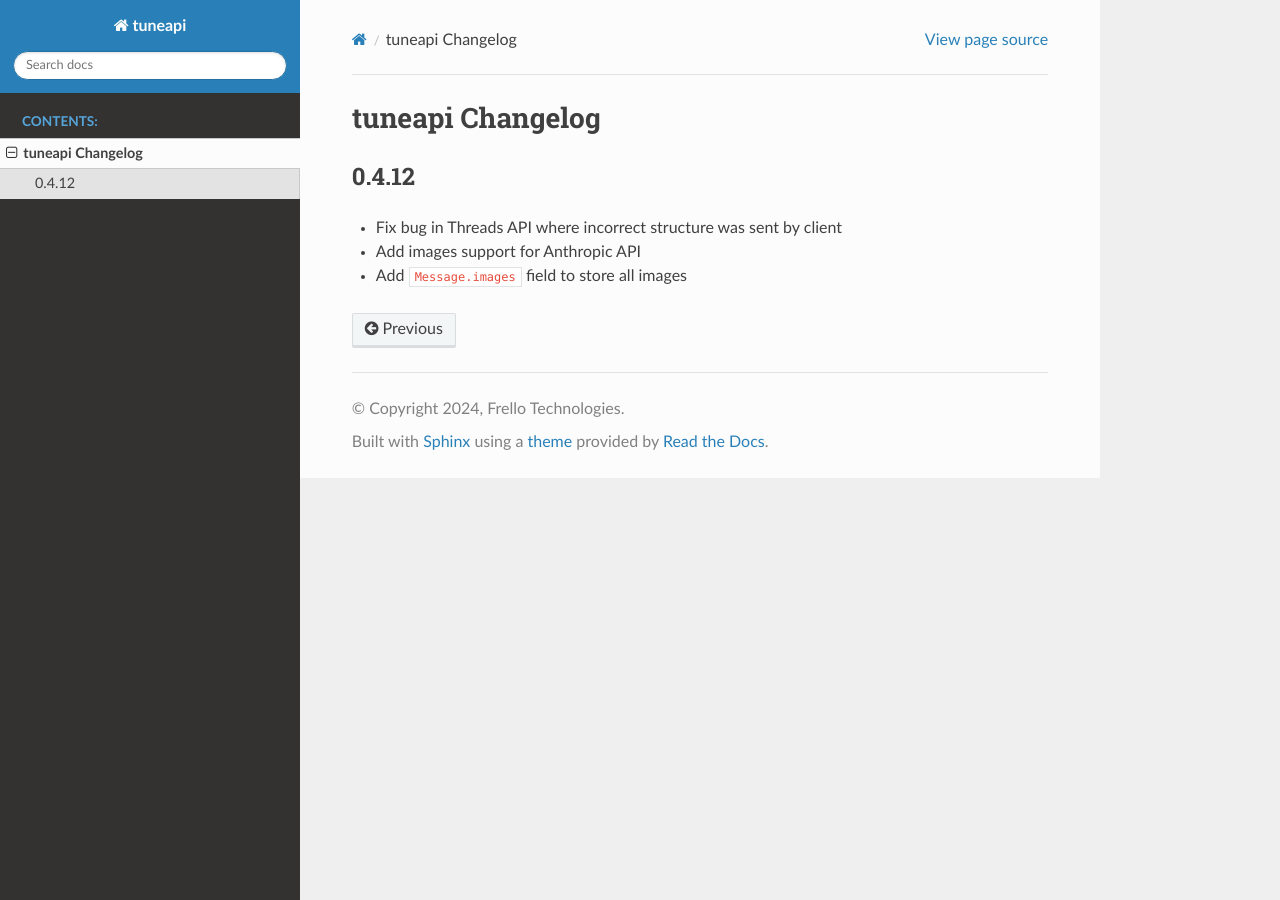
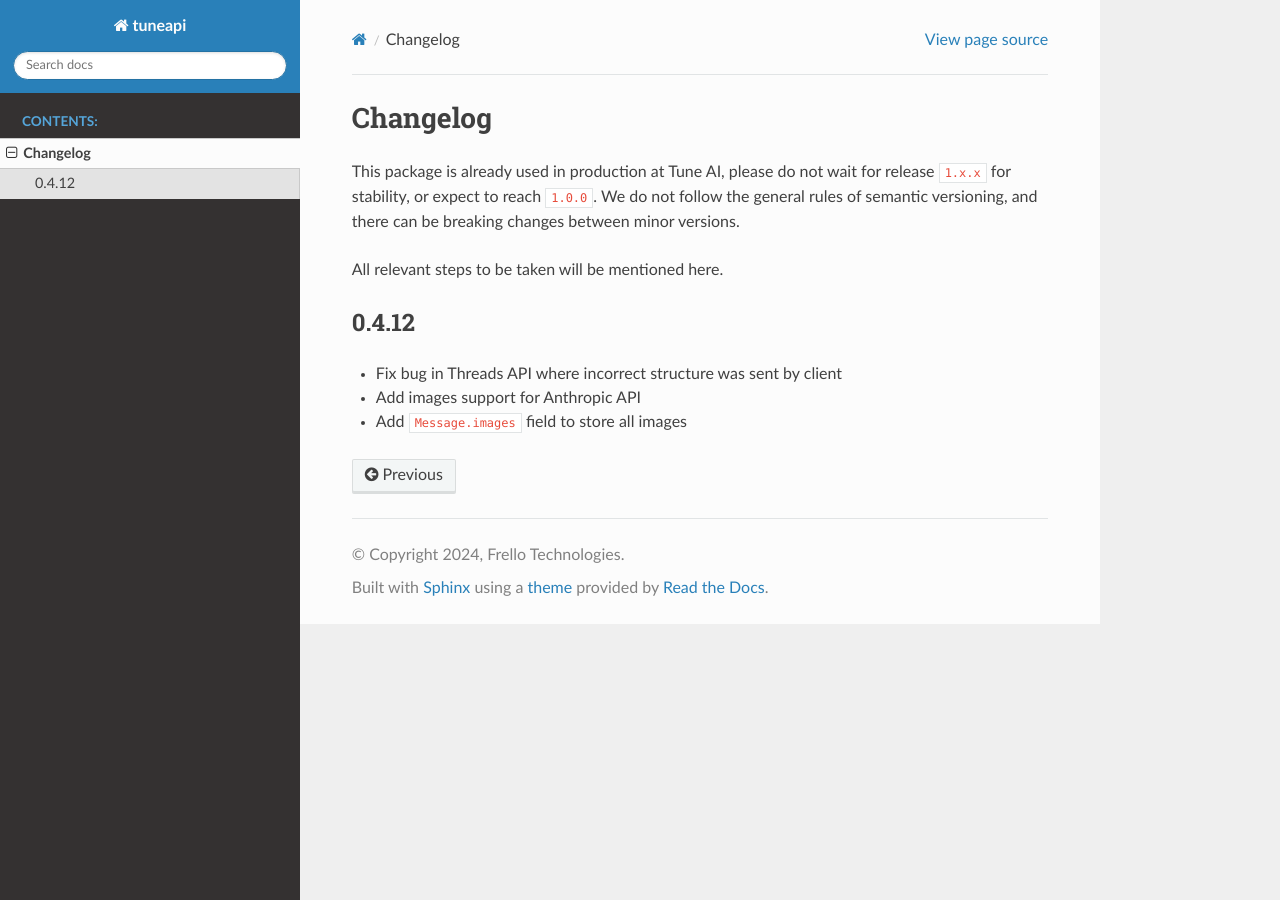
Before and after one commit to yashbonde/tuneapi, a Sphinx documentation site: the page built from docs/changelog.rst, in a window 1280 px wide. Built offline with Sphinx 7.4.7 and the Read the Docs theme 2.0.0, drawn with Linux system fonts in a browser that asks for light colours; pages that are not in the unit, such as notebooks, are missing from menus.

Commit message:
[chore] add more to documentation

```diff
--- a/docs/changelog.rst
+++ b/docs/changelog.rst
@@ -1,5 +1,11 @@
-tuneapi Changelog
-=================
+Changelog
+=========
+
+This package is already used in production at Tune AI, please do not wait for release ``1.x.x`` for stability, or expect
+to reach ``1.0.0``. We do not follow the general rules of semantic versioning, and there can be breaking changes between
+minor versions.
+
+All relevant steps to be taken will be mentioned here.
 
 0.4.12
 ------
--- a/docs/index.rst
+++ b/docs/index.rst
@@ -6,7 +6,11 @@
 tuneapi documentation
 =====================
 
-TuneAPI
+Welcome to the documentation for ``tuneapi`` package. This combines the most commonly used python utilities across Tune AI
+into a single MIT-licensed package. It contains 3 major submodules:
+- ``tuneapi.apis``: Contains all the APIs that are used to interact with the Tune AI services and LLM providers
+- ``tuneapi.types``: Contains all the types that are used generally
+- ``tuneapi.utils``: Contains all the utility functions that are used across the Tune AI codebase. This is pretty interesting
 
 .. toctree::
    :maxdepth: 2
```
